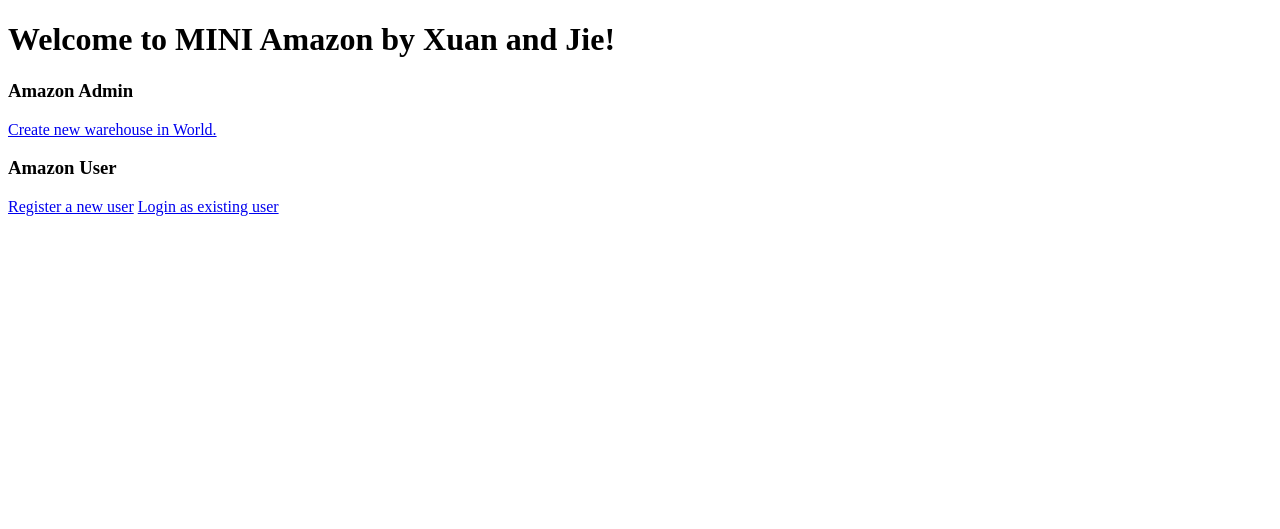
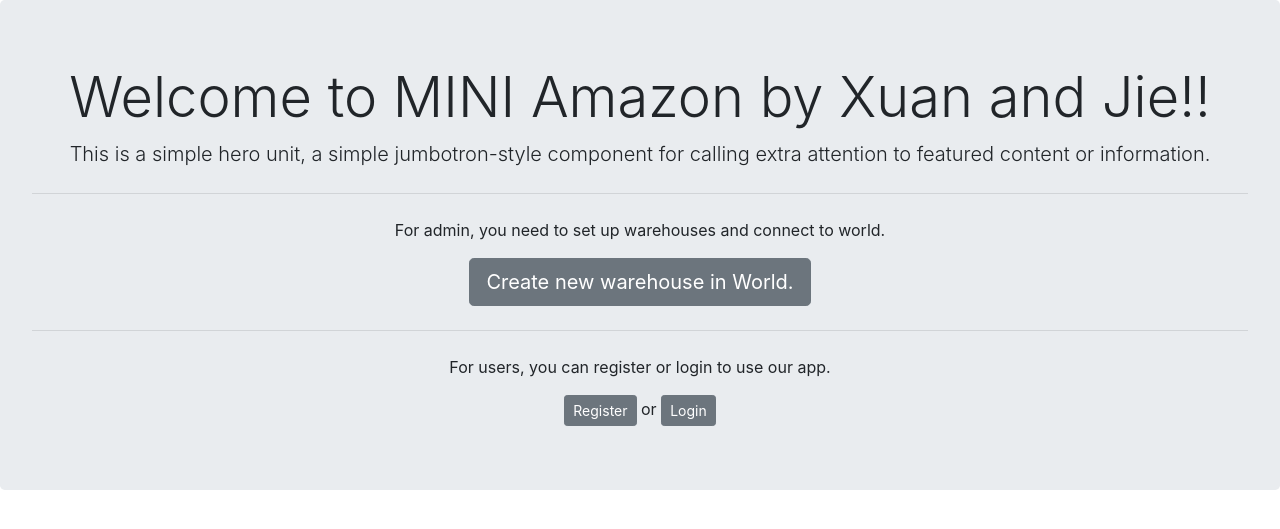
Before and after one commit to xuanyangece/mini-Amazon-server-app, a Django app: page /webserver/homepage/ in a window 1280 px wide. Shown: the top 529 px of the page. Run offline with Django 3.2, Linux system fonts and the light colour scheme; some libraries are stand-ins or nearby versions.

Commit message:
UI for homepage

```diff
--- /dev/null
+++ b/webserver/xjamazon/webserver/static/webserver/index.css
@@ -0,0 +1,12 @@
+body {
+    margin: 0, auto;
+    padding: auto, auto, auto, auto;
+    text-align: center;
+}
+
+.content {
+    margin: 50 px, auto;
+    padding: auto, auto, auto, auto;
+    text-align: center;
+
+}
--- a/webserver/xjamazon/webserver/templates/webserver/index.html
+++ b/webserver/xjamazon/webserver/templates/webserver/index.html
@@ -1,17 +1,31 @@
+{% load static %}
+
 <!DOCTYPE html>
 <html lang="en">
 <head>
     <meta charset="UTF-8">
     <title>Homepage</title>
+    <link rel="stylesheet" type="text/css" href="{% static 'webserver/index.css' %}">
+    <link rel="stylesheet" href="https://stackpath.bootstrapcdn.com/bootstrap/4.3.1/css/bootstrap.min.css" integrity="sha384-ggOyR0iXCbMQv3Xipma34MD+dH/1fQ784/j6cY/iJTQUOhcWr7x9JvoRxT2MZw1T" crossorigin="anonymous">
+    <script src="https://stackpath.bootstrapcdn.com/bootstrap/4.3.1/js/bootstrap.min.js" integrity="sha384-JjSmVgyd0p3pXB1rRibZUAYoIIy6OrQ6VrjIEaFf/nJGzIxFDsf4x0xIM+B07jRM" crossorigin="anonymous"></script>
 </head>
 <body>
+  <div class="content">
     {% block content %}
-    <h1>Welcome to MINI Amazon by Xuan and Jie!</h1>
-    <h3>Amazon Admin</h3>
-    <a href="{% url 'webserver:createWarehouse' %}">Create new warehouse in World.</a>
-    <h3>Amazon User</h3>
-    <a href="{% url 'webserver:register' %}">Register a new user</a>
-    <a href="{% url 'webserver:login' %}">Login as existing user</a>
+    <div class="jumbotron">
+            <h1 class="display-4">Welcome to MINI Amazon by Xuan and Jie!!</h1>
+            <p class="lead">This is a simple hero unit, a simple jumbotron-style component for calling extra attention to featured content or information.</p>
+            <hr class="my-4">
+            <p>For admin, you need to set up warehouses and connect to world.</p>
+            <a class="btn btn btn-secondary btn-lg" href="{% url 'webserver:createWarehouse' %}" role="button">Create new warehouse in World.</a>
+            <hr class="my-4">
+            <p>For users, you can register or login to use our app.</p>
+            <a class="btn btn btn-secondary btn-sm" href="{% url 'webserver:register' %}" role="button">Register</a>
+            or
+            <a class="btn btn btn-secondary btn-sm" href="{% url 'webserver:login' %}" role="button">Login</a>
+          </div>
+    <h1></h1>
     {% endblock %}
+  </div>
 </body>
 </html>
```
Also changed, not shown: 1 other file.
